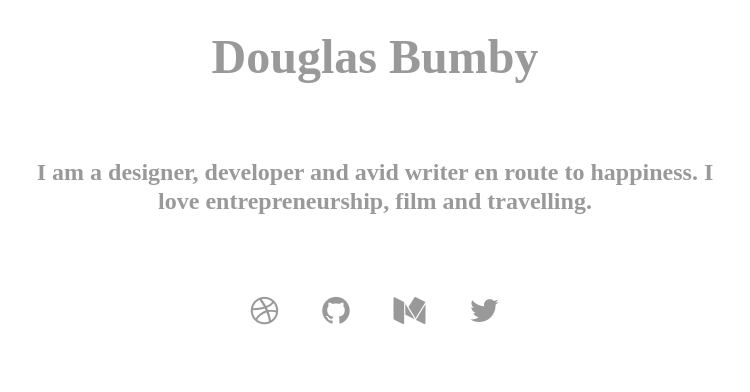
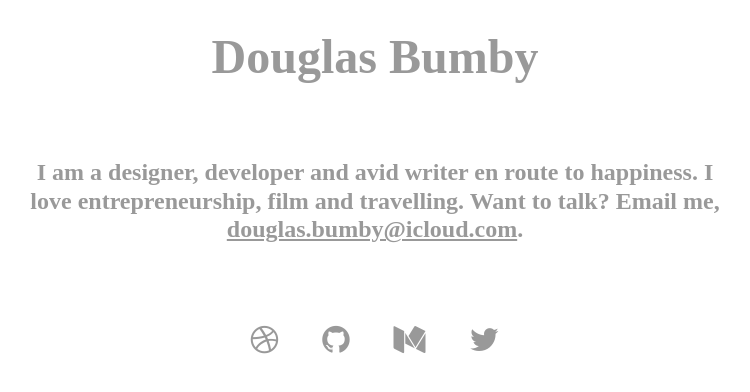
Before and after one commit to au5ton/istx25.github.io, a plain HTML site: page index.html in a window 1280 px wide. Shown: the part 340-732 px from the top of the page, without its empty margins (265-1015 px from the left). Drawn offline with Linux system fonts and the light colour scheme; a web font is replaced by a local one.

Commit message:
Add email

```diff
--- a/index.html
+++ b/index.html
@@ -14,7 +14,7 @@
 	<div class="profile"></div>
 	<h1>Douglas Bumby</h1>
 	 <!--<h2 class="description">I am a designer, developer and avid writer.</h2> -->
-	<h2 class="description">I am a designer, developer and avid writer en route to happiness. I love entrepreneurship, film and travelling.</h2>
+	<h2 class="description">I am a designer, developer and avid writer en route to happiness. I love entrepreneurship, film and travelling. Want to talk? Email me, <a href="mailto:douglas.bumby@icloud.com">douglas.bumby@icloud.com</a>.</h2>
 
 	<!-- Social Links -->
 	<div class="social">
```
